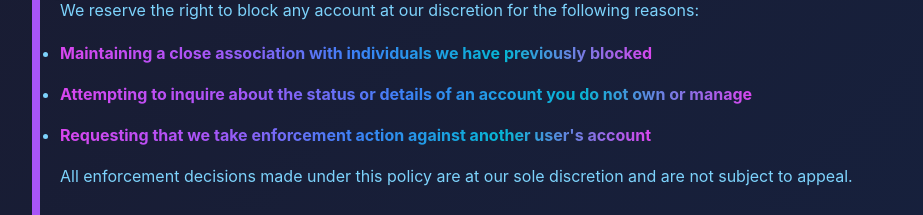
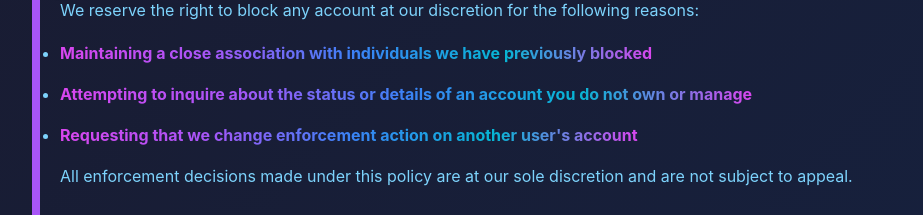
Before and after one commit to iamunrizzable/Website, a Next.js app: page /legal in a window 1280 px wide. Shown: the part 2900-3115 px from the top of the page, without its empty margins (178-1101 px from the left). Built offline with nearby package versions, Linux system fonts and the light colour scheme.

Commit message:
Fix wording in Account Affiliation Policy section 7
https://claude.ai/code/session_01U16rwZbCBn5uoxgkaTGuZL

```diff
--- a/app/legal/page.js
+++ b/app/legal/page.js
@@ -314,7 +314,7 @@ export default function Legal() {
           <ul>
             <li><span className="rainbow">Maintaining a close association with individuals we have previously blocked</span></li>
             <li><span className="rainbow">Attempting to inquire about the status or details of an account you do not own or manage</span></li>
-            <li><span className="rainbow">Requesting that we take enforcement action against another user's account</span></li>
+            <li><span className="rainbow">Requesting that we change enforcement action on another user's account</span></li>
           </ul>
           <p>All enforcement decisions made under this policy are at our sole discretion and are not subject to appeal.</p>
         </div>
```
